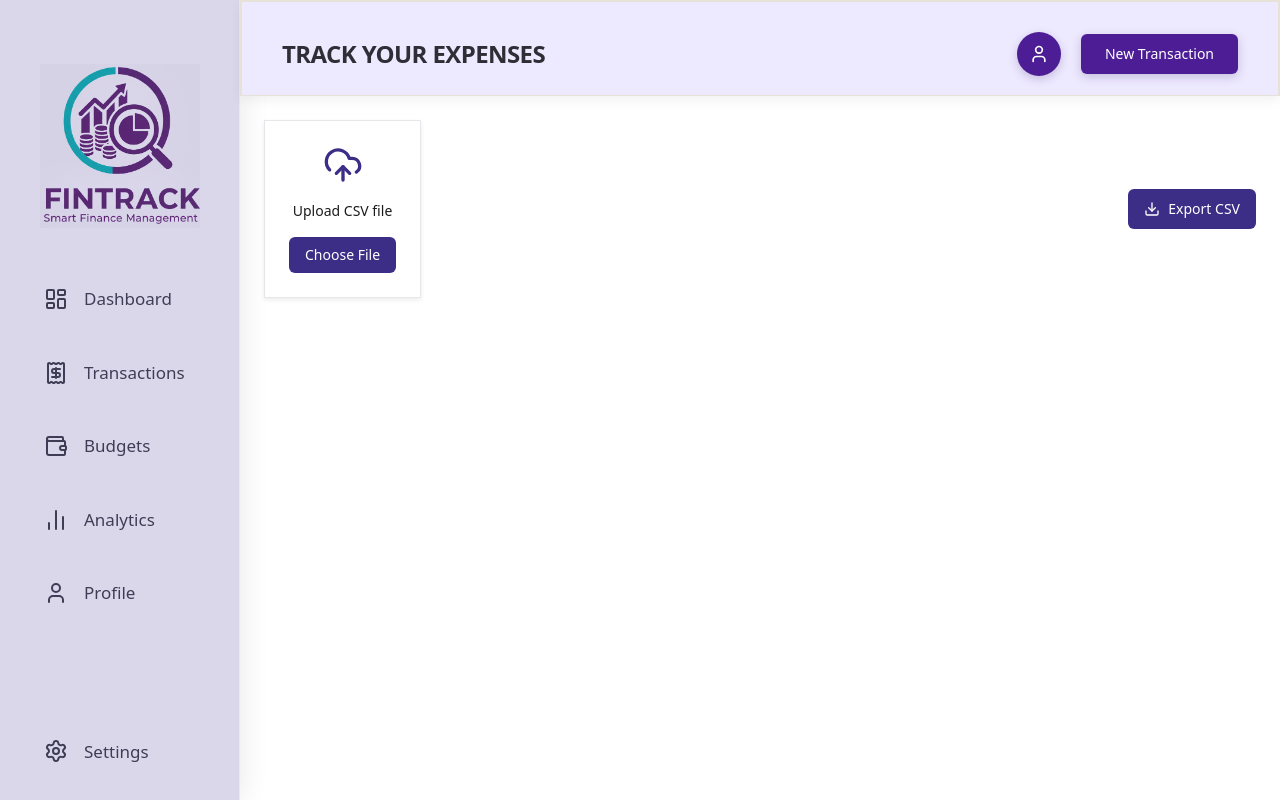
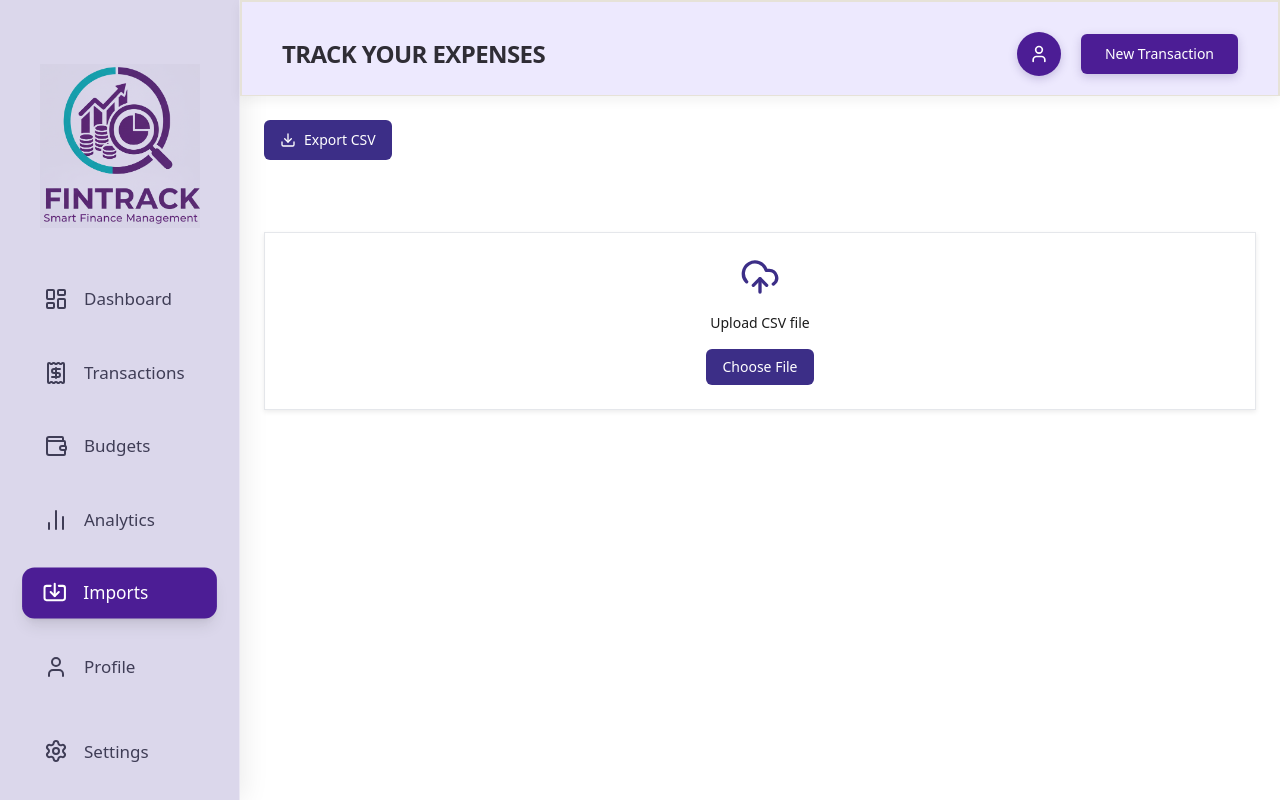
Before and after one commit to GopichandGuguloth555/FIN_TRACK_WEBSITE, a React (Vite) app in the folder FRONTEND/: page /csv in a window 1280 px wide. Built offline with nearby package versions, Linux system fonts and the light colour scheme; sample sign-in values are in the browser's storage.

Commit message:
feat: Added basic laytout of impoting

```diff
--- a/FRONTEND/index.html
+++ b/FRONTEND/index.html
@@ -2,7 +2,7 @@
 <html lang="en">
   <head>
     <meta charset="UTF-8" />
-    <link rel="icon" type="image/svg+xml" href="/src/assets/FintrackLogo.png"/>
+    <link rel="icon" type="image/svg+xml" href="/assets/FintrackLogo.png"/>
     <meta name="viewport" content="width=device-width, initial-scale=1.0" />
     <title>FIN-TRACK</title>
   </head>
--- a/FRONTEND/src/components/csv/csvExport.tsx
+++ b/FRONTEND/src/components/csv/csvExport.tsx
@@ -3,7 +3,7 @@ import { Button } from "@/components/ui/button";
 
 export default function CsvExportButton() {
   function handleExport() {
-    // backend export will come later
+
     alert("Exporting CSV...");
   }
 
--- a/FRONTEND/src/components/csv/csvUpload.tsx
+++ b/FRONTEND/src/components/csv/csvUpload.tsx
@@ -10,12 +10,11 @@ export default function CsvUploadBox({ onUpload }: any) {
 
     setFileName(file.name);
 
-    // send file back to parent
     onUpload(file);
   }
 
   return (
-    <div className="rounded-panel bg-white border border-brand-borderLight shadow-soft p-6 flex flex-col items-center justify-center gap-4 text-center">
+    <div className="rounded-panel bg-white bg-violet-200 border border-brand-borderLight shadow-soft p-6 flex flex-col items-center justify-center gap-4 text-center">
 
       <UploadCloud className="h-10 w-10 text-brand-purpleDark" />
 
--- a/FRONTEND/src/components/profile/profileCard.tsx
+++ b/FRONTEND/src/components/profile/profileCard.tsx
@@ -73,11 +73,8 @@ export default function ProfileCard() {
         </div>
 
         <div>
-          <h2 className="text-xl font-semibold">{user?.userName}</h2>
+          <h2 className="text-2xl font-semibold">{user?.userName}</h2>
           <p className="text-sm text-gray-500">{user?.email}</p>
-          <span className="inline-block mt-2 text-xs bg-purple-100 text-purple-700 px-3 py-1 rounded-full">
-            Free User
-          </span>
         </div>
       </div>
 
--- a/FRONTEND/src/components/sidebar.tsx
+++ b/FRONTEND/src/components/sidebar.tsx
@@ -1,18 +1,13 @@
 import { NavLink } from "react-router-dom";
 import {
-  LayoutDashboard,
-  Receipt,
-  Wallet,
-  BarChart2,
-  User,
-  Settings
-} from "lucide-react";
+  LayoutDashboard, Receipt, Wallet, BarChart2, ImportIcon,User,Settings} from "lucide-react";
 
 const navItems = [
   { label: "Dashboard", icon: LayoutDashboard, to: "/dashboard" },
   { label: "Transactions", icon: Receipt, to: "/transactions" },
   { label: "Budgets", icon: Wallet, to: "/budgets" },
   { label: "Analytics", icon: BarChart2, to: "/analytics" },
+  { label: "Imports",icon: ImportIcon, to:"/csv"},
   { label: "Profile", icon: User, to: "/profile" },
 ];
 
--- a/FRONTEND/src/pages/csv.tsx
+++ b/FRONTEND/src/pages/csv.tsx
@@ -11,28 +11,17 @@ interface CsvRow {
 }
 
 export default function CsvPage() {
-  const [rows, setRows] = useState<CsvRow[]>([]);
-
-  function handleUpload(file: File) {
-    // For now using dummy preview — actual parsing later
-    const previewData: CsvRow[] = [
-      { date: "2025-01-01", title: "Groceries", amount: "-1200", category: "Food" },
-      { date: "2025-01-02", title: "Salary", amount: "45000", category: "Income" },
-    ];
-
-    setRows(previewData);
-  }
 
   return (
     <div className="space-y-6">
-      {/* Top Section: Upload + Export */}
-      <div className="flex justify-between items-center">
-        <CsvUploadBox onUpload={handleUpload} />
-        <CsvExportButton />
+
+       <div className="flex justify between items-center"> <CsvExportButton /></div>
+      <div className="justify-between items-center">
+          <br /><br />
+        <CsvUploadBox />
+
       </div>
-
-      {/* Preview */}
-      <CsvPreviewTable rows={rows} />
+      {/* <CsvPreviewTable rows={rows} /> */}
     </div>
   );
 }
```
